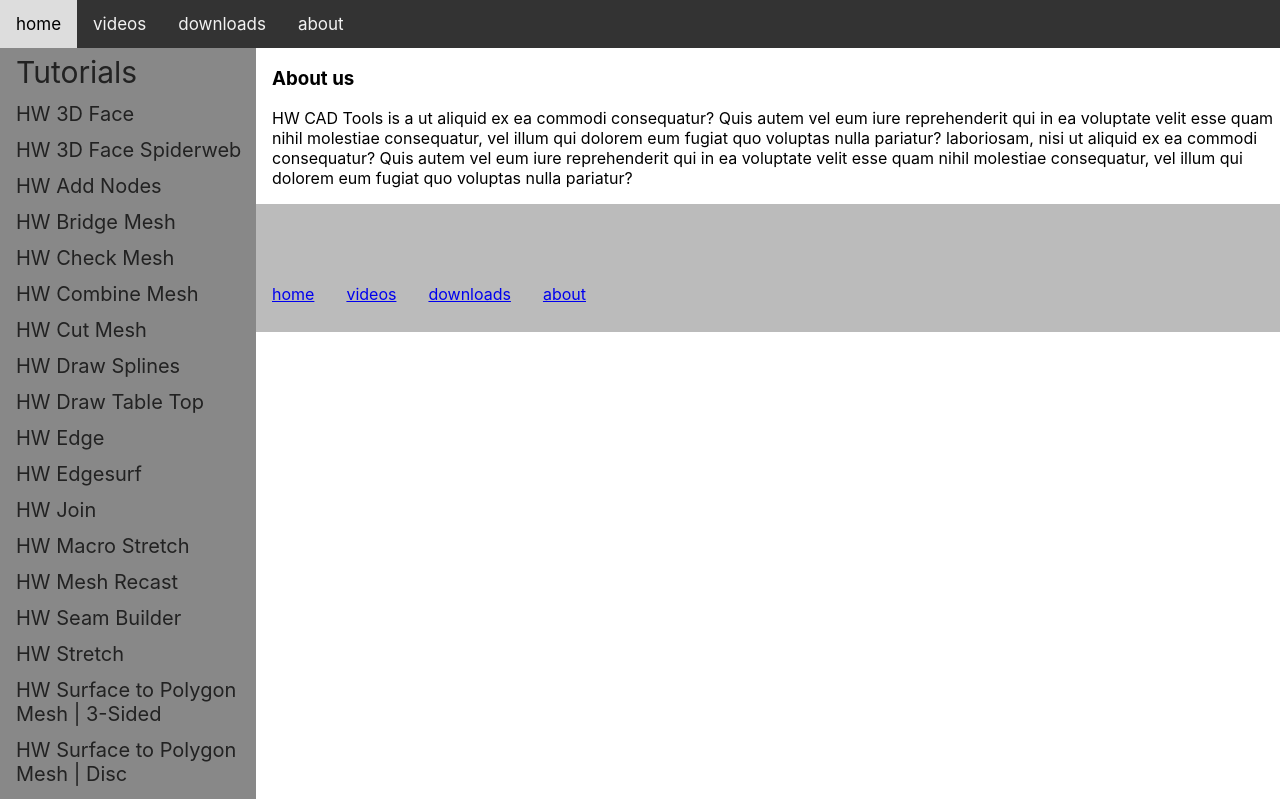
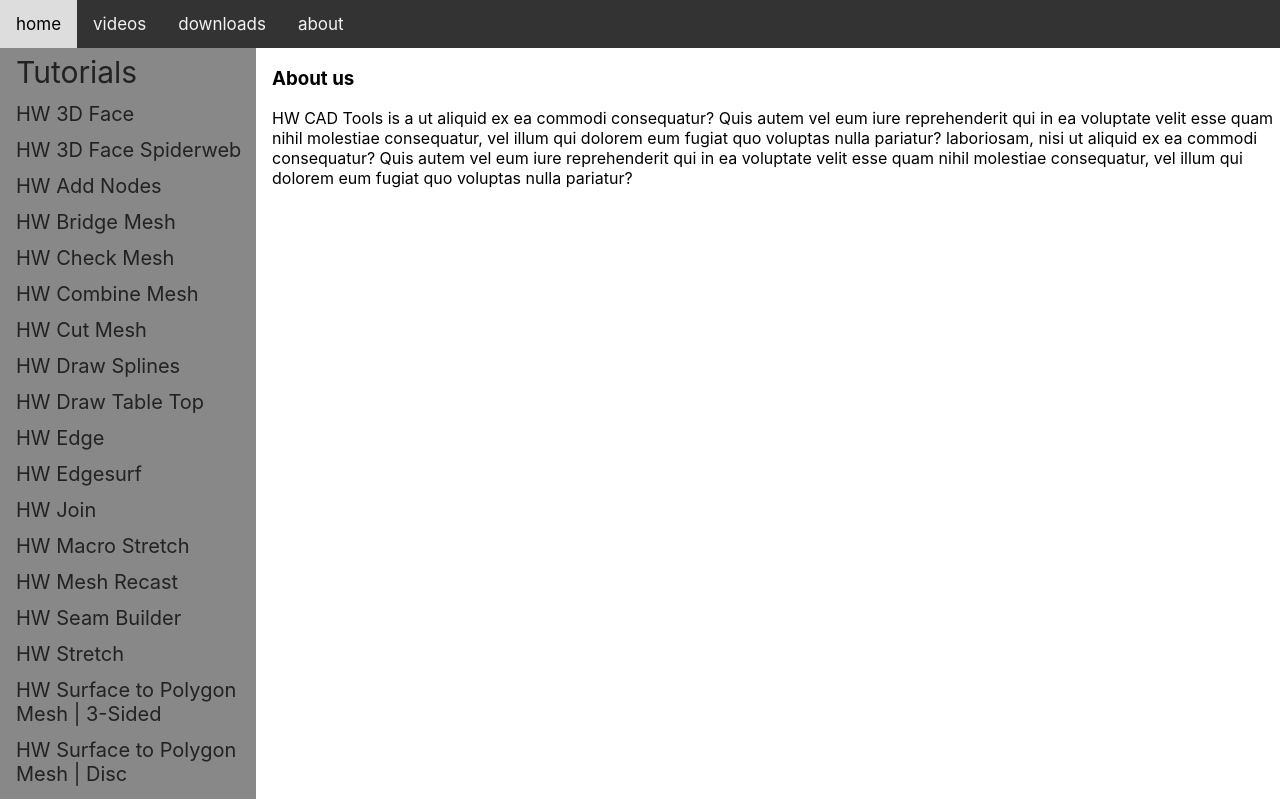
Before and after one commit to bentzen-andy/hw-cad-tools, a React (Create React App) app: page /hw-cad-tools/about in a window 1280 px wide. Shown: the top 799 px of the page. Built offline with nearby package versions, Linux system fonts and the light colour scheme.

Commit message:
refactor layout to get coloumns for sidebar and content

```diff
--- a/src/App.css
+++ b/src/App.css
@@ -24,6 +24,13 @@
   color: white;
 }
 
+.row {
+  display: flex;
+}
+.column {
+  /* flex: 50%; */
+}
+
 .App-link {
   color: #61dafb;
 }
--- a/src/App.js
+++ b/src/App.js
@@ -9,8 +9,14 @@ function App() {
   return (
     <div className="App">
       <Navbar />
-      <SideNav />
-      <RouterComponent />
+      <div className="row">
+        <div className="column">
+          <SideNav />
+        </div>
+        <div className="column">
+          <RouterComponent />
+        </div>
+      </div>
       <Footer />
     </div>
   );
--- a/src/components/Footer.module.css
+++ b/src/components/Footer.module.css
@@ -1,14 +1,12 @@
 .footer {
-  z-index: 2;
-  padding-top: 4rem;
-  padding-bottom: 4rem;
-  margin-left: 16rem;
+  padding-top: 12rem;
+  padding-bottom: 12rem;
   margin-top: auto;
   background-color: #bbb;
 }
 .footer a {
   /* display: inline; */
   padding: 1rem;
-  float: left;
+  /* float: left; */
   text-align: center;
 }
--- a/src/components/SideNav.module.css
+++ b/src/components/SideNav.module.css
@@ -2,7 +2,8 @@
 .sideNav {
   margin-bottom: auto;
   width: 16rem; /* Set the width of the sidebar */
-  position: absolute; /* Fixed Sidebar (stay in place on scroll) */
+  /* position: absolute;
+  display: block; */
   z-index: 0;
   top: 48px; /* Stay at the top */
   background-color: #888;
--- a/src/pages/AboutContentBlock.module.css
+++ b/src/pages/AboutContentBlock.module.css
@@ -1,6 +1,6 @@
 .aboutContentBlock {
   /* padding-left: 165px; */
-  padding-left: 17rem;
+  padding-left: 1rem;
 }
 
 .aboutContentBlock h3 {
--- a/src/pages/DownloadsContentBlock.module.css
+++ b/src/pages/DownloadsContentBlock.module.css
@@ -1,6 +1,6 @@
 .downloadsContentBlock {
   /* padding-left: 165px; */
-  padding-left: 17rem;
+  padding-left: 1rem;
 }
 
 .downloadsContentBlock h3 {
--- a/src/pages/HomeContentBlock.module.css
+++ b/src/pages/HomeContentBlock.module.css
@@ -1,6 +1,6 @@
 .homeContentBlock {
   /* padding-left: 165px; */
-  padding-left: 17rem;
+  padding-left: 1rem;
 }
 
 .homeContentBlock h3 {
--- a/src/pages/VideosContentBlock.module.css
+++ b/src/pages/VideosContentBlock.module.css
@@ -1,5 +1,5 @@
 .videosContentBlock {
-  padding-left: 17rem;
+  padding-left: 1rem;
   text-align: left;
 }
 
```
